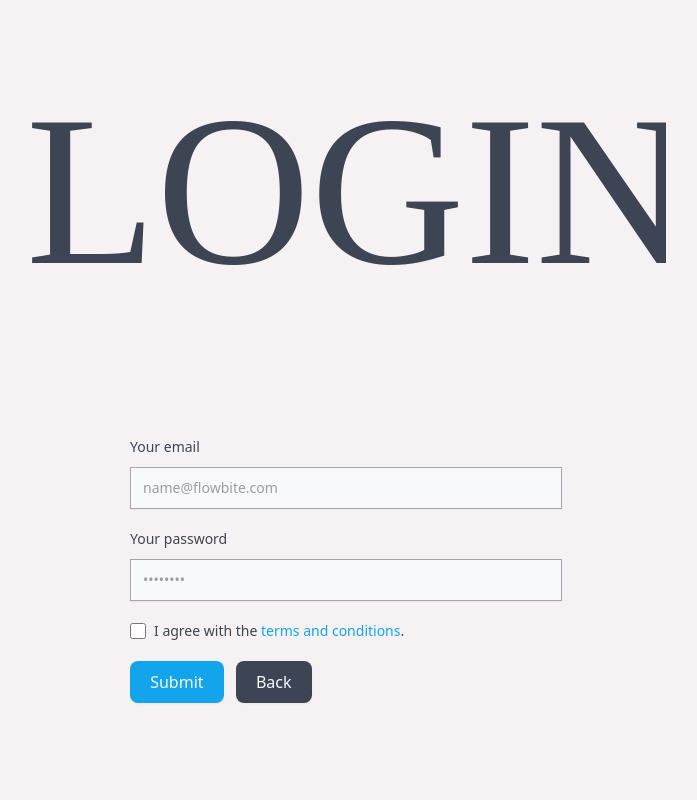
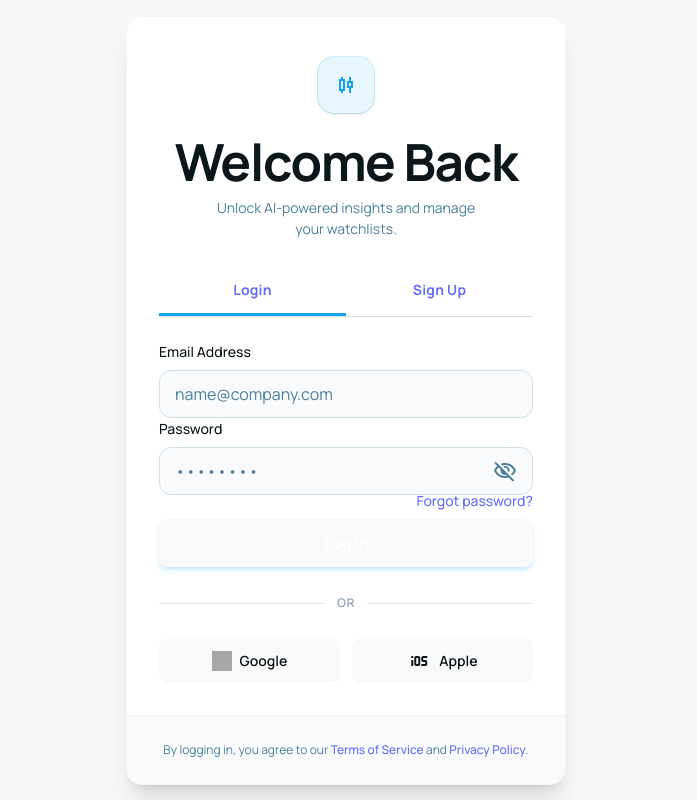
Before and after one commit to Anubha0308/risk-analyzer, a React (Vite) app in the folder animation-main/: page /login in a window 1280 px wide. Shown: the whole page, without its empty margins (294-991 px from the left). Built offline with nearby package versions, Linux system fonts and the light colour scheme; grey boxes are pictures that could not be loaded; a web font is replaced by a local one.

Commit message:
updated login/register ui

```diff
--- a/animation-main/index.html
+++ b/animation-main/index.html
@@ -5,6 +5,8 @@
     <link rel="icon" type="image/svg+xml" href="/vite.svg" />
     <meta name="viewport" content="width=device-width, initial-scale=1.0" />
     <title>animation</title>
+    <link href="https://fonts.googleapis.com/css2?family=Material+Symbols+Outlined:wght,FILL@100..700,0..1&display=swap" rel="stylesheet" />
+    <link href="https://fonts.googleapis.com/css2?family=Manrope:wght@400;500;600;700;800&display=swap" rel="stylesheet" />
 
   </head>
   <body>
--- a/animation-main/src/components/login.jsx
+++ b/animation-main/src/components/login.jsx
@@ -1,6 +1,5 @@
 import React, { useState } from "react";
-import { useNavigate } from "react-router-dom";
-import TextPressure from "./TextPressure.jsx";
+import { useNavigate, Link } from "react-router-dom";
 import ErrorDisplay from "./ErrorDisplay.jsx";
 
 function Login() {
@@ -8,6 +7,7 @@ function Login() {
   const [password, setPassword] = useState("");
   const [error, setError] = useState("");
   const [isSubmitting, setIsSubmitting] = useState(false);
+  const [showPassword, setShowPassword] = useState(false);
   const navigate = useNavigate();
 
   // Email validation
@@ -83,142 +83,142 @@ function Login() {
   };
 
   return (
-    <div
-      className="register-container w-full min-h-screen bg-neutral-primary overflow-x-hidden flex flex-col items-center justify-center"
-      style={{
-        background: "#f6f2f3ff",
-      }}
-    >
+    <div className="min-h-screen bg-[#f6f7f8] flex flex-col items-center justify-center p-4" style={{ fontFamily: "Manrope, sans-serif" }}>
       {error && <ErrorDisplay message={error} onClose={() => setError("")} />}
 
-      <div
-        style={{
-          position: "relative",
-          height: "35vh",
-          width: "50%",
-          display: "flex",
-          alignItems: "center",
-          justifyContent: "center",
-          paddingTop: "20px",
-        }}
-      >
-        <TextPressure
-          text="Login!"
-          flex={true}
-          alpha={false}
-          stroke={false}
-          width={true}
-          weight={true}
-          italic={true}
-          textColor="#3d4453ff"
-          strokeColor="#ff0000"
-          minFontSize={120}
-        />
+      {/* Auth Card Container */}
+      <div className="w-full max-w-[440px] bg-white rounded-2xl shadow-xl overflow-hidden border border-slate-100">
+        {/* Header Section */}
+        <div className="px-8 pt-10 pb-4 text-center">
+          {/* Logo Placeholder */}
+          <div className="inline-flex items-center justify-center w-14 h-14 rounded-2xl bg-[#13a4ec]/10 text-[#13a4ec] mb-5 ring-1 ring-[#13a4ec]/20 shadow-sm">
+            <span className="material-symbols-outlined text-[32px]">candlestick_chart</span>
+          </div>
+          <h1 className="text-[#0d171b] tracking-tight text-[28px] font-bold leading-tight mb-2">Welcome Back</h1>
+          <p className="text-[#4c809a] text-sm font-normal leading-normal max-w-[280px] mx-auto">
+            Unlock AI-powered insights and manage your watchlists.
+          </p>
         </div>
 
-      <div className="register-form w-full lg:w-3/4 h-auto mt-15 flex col items-center justify-center">
-        <form
-          className="max-w-5xl w-full sm:w-3/4 md:w-1/2 mx-auto px-6 py-8 bg-transparent"
-          onSubmit={handleSubmit}
+        {/* Tabs */}
+        <div className="px-8 mt-4">
+          <div className="flex border-b border-[#cfdfe7]">
+            <Link
+              to="/login"
+              className="flex flex-col items-center justify-center border-b-[3px] border-b-[#13a4ec] text-[#0d171b] pb-[13px] pt-2 flex-1 cursor-pointer transition-colors"
             >
-          <div className="mb-5">
-            <label
-              htmlFor="email"
-              className="block mb-2.5 text-sm font-medium"
-              style={{ color: "#3d4453ff" }}
+              <p className="text-sm font-bold leading-normal tracking-[0.015em]">Login</p>
+            </Link>
+            <Link
+              to="/register"
+              className="flex flex-col items-center justify-center border-b-[3px] border-b-transparent text-[#4c809a] hover:text-slate-600 pb-[13px] pt-2 flex-1 cursor-pointer transition-colors"
             >
-              Your email
-            </label>
+              <p className="text-sm font-bold leading-normal tracking-[0.015em]">Sign Up</p>
+            </Link>
+          </div>
+        </div>
+
+        {/* Form Section */}
+        <div className="p-8 pt-6 flex flex-col gap-5">
+          <form onSubmit={handleSubmit}>
+            {/* Email Field */}
+            <label className="flex flex-col gap-2">
+              <p className="text-[#0d171b] text-sm font-medium leading-normal">Email Address</p>
+              <div className="relative">
                 <input
                   type="email"
                   id="email"
+                  name="email"
                   value={email}
                   onChange={(e) => setEmail(e.target.value)}
-              className="bg-neutral-secondary-medium border border-default-medium text-sm rounded-base focus:ring-brand focus:border-brand block w-full px-3 py-2.5 shadow-xs"
-              style={{
-                backgroundColor: "#f7f9fbff",
-                borderColor: "#a8a4abff",
-                color: "#3d4453ff",
-              }}
-              placeholder="name@flowbite.com"
+                  className="flex w-full min-w-0 flex-1 resize-none overflow-hidden rounded-xl text-[#0d171b] focus:outline-0 focus:ring-2 focus:ring-[#13a4ec]/20 border border-[#cfdfe7] bg-slate-50 focus:border-[#13a4ec] h-12 placeholder:text-[#4c809a] px-[15px] text-base font-normal leading-normal transition-all"
+                  placeholder="name@company.com"
                   required
                 />
               </div>
-          <div className="mb-5">
-            <label
-              htmlFor="password"
-              className="block mb-2.5 text-sm font-medium"
-              style={{ color: "#3d4453ff" }}
-            >
-              Your password
             </label>
+
+            {/* Password Field */}
+            <label className="flex flex-col gap-2">
+              <div className="flex justify-between items-center">
+                <p className="text-[#0d171b] text-sm font-medium leading-normal">Password</p>
+              </div>
+              <div className="flex w-full flex-1 items-stretch rounded-xl relative">
                 <input
-              type="password"
+                  type={showPassword ? "text" : "password"}
                   id="password"
+                  name="password"
                   value={password}
                   onChange={(e) => setPassword(e.target.value)}
-              className="bg-neutral-secondary-medium border border-default-medium text-sm rounded-base focus:ring-brand focus:border-brand block w-full px-3 py-2.5 shadow-xs"
-              style={{
-                backgroundColor: "#f7f9fbff",
-                borderColor: "#a8a4abff",
-                color: "#3d4453ff",
-              }}
+                  className="flex w-full min-w-0 flex-1 resize-none overflow-hidden rounded-xl text-[#0d171b] focus:outline-0 focus:ring-2 focus:ring-[#13a4ec]/20 border border-[#cfdfe7] bg-slate-50 focus:border-[#13a4ec] h-12 placeholder:text-[#4c809a] px-[15px] pr-12 text-base font-normal leading-normal transition-all"
                   placeholder="••••••••"
                   required
                 />
+                <div className="absolute right-0 top-0 h-full flex items-center justify-center pr-4">
+                  <span
+                    className="material-symbols-outlined text-[#4c809a] cursor-pointer hover:text-[#13a4ec] transition-colors text-[20px]"
+                    onClick={() => setShowPassword(!showPassword)}
+                  >
+                    {showPassword ? "visibility" : "visibility_off"}
+                  </span>
                 </div>
-          <label htmlFor="remember" className="flex items-center mb-5">
-            <input
-              id="remember"
-              type="checkbox"
-              value=""
-              className="w-4 h-4 border border-default-medium rounded-xs bg-neutral-secondary-medium focus:ring-2 focus:ring-brand-soft"
-              style={{
-                borderColor: "#a8a4abff",
-                backgroundColor: "#f7f9fbff",
-              }}
-              required
-            />
-            <p
-              className="ms-2 text-sm font-medium select-none"
-              style={{ color: "#3d4453ff" }}
-            >
-              I agree with the{" "}
-              <a
-                href="#"
-                className="hover:underline"
-                style={{ color: "#13a4ecff" }}
-              >
-                terms and conditions
-              </a>
-              .
-            </p>
+              </div>
             </label>
-          <div className="flex gap-3">
+
+            {/* Forgot Password Link */}
+            <div className="flex justify-end -mt-1">
+              <a href="#" className="text-[#13a4ec] hover:text-[#0f8ac4] text-sm font-semibold transition-colors">Forgot password?</a>
+            </div>
+
+            {/* Primary Action */}
             <button
               type="submit"
               disabled={isSubmitting}
-              className="box-border border border-transparent hover:bg-brand-strong focus:ring-4 focus:ring-brand-medium shadow-xs font-medium leading-5 rounded-base text-sm px-4 py-2.5 focus:outline-none disabled:opacity-50 disabled:cursor-not-allowed"
-              style={{
-                backgroundColor: "#13a4ecff",
-                color: "#f3f9ffff",
-              }}
+              className="w-full h-12 bg-[#13a4ec] hover:bg-[#0f8ac4] text-white text-base font-bold rounded-xl shadow-md shadow-[#13a4ec]/20 hover:shadow-lg hover:shadow-[#13a4ec]/30 transition-all duration-200 flex items-center justify-center gap-2 mt-2 disabled:opacity-50 disabled:cursor-not-allowed"
             >
-              {isSubmitting ? "Submitting..." : "Submit"}
+              <span>{isSubmitting ? "Logging in..." : "Log In"}</span>
+            </button>
+          </form>
+
+          {/* Divider */}
+          <div className="relative flex py-2 items-center justify-center gap-3">
+            <div className="h-px bg-slate-200 flex-1"></div>
+            <span className="text-slate-400 text-xs font-semibold uppercase tracking-wider">Or</span>
+            <div className="h-px bg-slate-200 flex-1"></div>
+          </div>
+
+          {/* Social Buttons */}
+          <div className="grid grid-cols-2 gap-3">
+            <button
+              type="button"
+              className="flex items-center justify-center gap-2 h-11 border border-[#cfdfe7] rounded-xl hover:bg-slate-50 transition-colors bg-white group"
+            >
+              <img
+                alt="Google"
+                className="w-5 h-5 opacity-90 group-hover:opacity-100 transition-opacity"
+                src="https://lh3.googleusercontent.com/aida-public/AB6AXuAqIycVTZ6jJavSjIa2SgcdAisX1fqqsrbPdwTmLFrMl9Iq0KkxYwgmMQYJil78PyF1uE9ejo9Tsucb46jJcNCNG64p2qbjEafSlLdGvUsDZq3m6ZAx1UovYLZt7DEnZa2g1qUGYNnNOVzMeGUyYi-zKWn78yU6MZRAWSnofRGfmcWON-8EZwNDX0aTeST0-nnwiq4xKiWPjO9D6g2fPAdnYsDL4CDfNYrYNbZe3R917xvofM3GG1awc2TfdxvXN9o-I1H9nsRK1F4"
+              />
+              <span className="text-[#0d171b] font-semibold text-sm">Google</span>
             </button>
             <button
               type="button"
-              onClick={() => navigate(-1)}
-              className="box-border border border-transparent hover:bg-brand-strong focus:ring-4 focus:ring-brand-medium shadow-xs font-medium leading-5 rounded-base text-sm px-4 py-2.5 focus:outline-none"
-              style={{
-                backgroundColor: "#3d4453ff",
-                color: "#f3f9ffff",
-              }}
+              className="flex items-center justify-center gap-2 h-11 border border-[#cfdfe7] rounded-xl hover:bg-slate-50 transition-colors bg-white group"
             >
-              Back
+              <span className="material-symbols-outlined text-[#0d171b] text-[22px]">ios</span>
+              <span className="text-[#0d171b] font-semibold text-sm">Apple</span>
             </button>
           </div>
-        </form>
+        </div>
+
+        {/* Footer / Terms */}
+        <div className="bg-slate-50 p-6 text-center border-t border-slate-100">
+          <p className="text-[#4c809a] text-xs leading-relaxed">
+            By logging in, you agree to our{" "}
+            <a href="#" className="text-[#0d171b] font-bold hover:text-[#13a4ec] transition-colors">Terms of Service</a>{" "}
+            and{" "}
+            <a href="#" className="text-[#0d171b] font-bold hover:text-[#13a4ec] transition-colors">Privacy Policy</a>.
+          </p>
+        </div>
       </div>
     </div>
   );
--- a/animation-main/src/components/register.jsx
+++ b/animation-main/src/components/register.jsx
@@ -1,6 +1,5 @@
 import React, { useState } from "react";
-import { useNavigate } from "react-router-dom";
-import TextPressure from "./TextPressure.jsx";
+import { useNavigate, Link } from "react-router-dom";
 import ErrorDisplay from "./ErrorDisplay.jsx";
 
 function Register() {
@@ -8,6 +7,7 @@ function Register() {
   const [password, setPassword] = useState("");
   const [error, setError] = useState("");
   const [isSubmitting, setIsSubmitting] = useState(false);
+  const [showPassword, setShowPassword] = useState(false);
   const navigate = useNavigate();
 
   // Email validation
@@ -81,142 +81,142 @@ function Register() {
   };
 
   return (
-    <div
-      className="register-container w-full min-h-screen bg-neutral-primary overflow-x-hidden flex flex-col items-center justify-center"
-      style={{
-        background: "#f6f2f3ff",
-      }}
-    >
+    <div className="min-h-screen bg-[#f6f7f8] flex flex-col items-center justify-center p-4" style={{ fontFamily: "Manrope, sans-serif" }}>
       {error && <ErrorDisplay message={error} onClose={() => setError("")} />}
 
-      <div
-        style={{
-          position: "relative",
-          height: "35vh",
-          width: "50%",
-          display: "flex",
-          alignItems: "center",
-          justifyContent: "center",
-          paddingTop: "50px",
-        }}
-      >
-        <TextPressure
-          text="Register!"
-          flex={true}
-          alpha={false}
-          stroke={false}
-          width={true}
-          weight={true}
-          italic={true}
-          textColor="#3d4453ff"
-          strokeColor="#ff0000"
-          minFontSize={140}
-        />
+      {/* Auth Card Container */}
+      <div className="w-full max-w-[440px] bg-white rounded-2xl shadow-xl overflow-hidden border border-slate-100">
+        {/* Header Section */}
+        <div className="px-8 pt-10 pb-4 text-center">
+          {/* Logo Placeholder */}
+          <div className="inline-flex items-center justify-center w-14 h-14 rounded-2xl bg-[#13a4ec]/10 text-[#13a4ec] mb-5 ring-1 ring-[#13a4ec]/20 shadow-sm">
+            <span className="material-symbols-outlined text-[32px]">candlestick_chart</span>
+          </div>
+          <h1 className="text-[#0d171b] tracking-tight text-[28px] font-bold leading-tight mb-2">Welcome Back</h1>
+          <p className="text-[#4c809a] text-sm font-normal leading-normal max-w-[280px] mx-auto">
+            Unlock AI-powered insights and manage your watchlists.
+          </p>
         </div>
 
-      <div className="register-form w-full lg:w-3/4 h-auto mt-15 flex col items-center justify-center">
-        <form
-          className="max-w-5xl w-full sm:w-3/4 md:w-1/2 mx-auto px-6 py-8 bg-transparent"
-          onSubmit={handleSubmit}
+        {/* Tabs */}
+        <div className="px-8 mt-4">
+          <div className="flex border-b border-[#cfdfe7]">
+            <Link
+              to="/login"
+              className="flex flex-col items-center justify-center border-b-[3px] border-b-transparent text-[#4c809a] hover:text-slate-600 pb-[13px] pt-2 flex-1 cursor-pointer transition-colors"
             >
-          <div className="mb-5">
-            <label
-              htmlFor="email"
-              className="block mb-2.5 text-sm font-medium"
-              style={{ color: "#3d4453ff" }}
+              <p className="text-sm font-bold leading-normal tracking-[0.015em]">Login</p>
+            </Link>
+            <Link
+              to="/register"
+              className="flex flex-col items-center justify-center border-b-[3px] border-b-[#13a4ec] text-[#0d171b] pb-[13px] pt-2 flex-1 cursor-pointer transition-colors"
             >
-              Your email
-            </label>
+              <p className="text-sm font-bold leading-normal tracking-[0.015em]">Sign Up</p>
+            </Link>
+          </div>
+        </div>
+
+        {/* Form Section */}
+        <div className="p-8 pt-6 flex flex-col gap-5">
+          <form onSubmit={handleSubmit}>
+            {/* Email Field */}
+            <label className="flex flex-col gap-2">
+              <p className="text-[#0d171b] text-sm font-medium leading-normal">Email Address</p>
+              <div className="relative">
                 <input
                   type="email"
                   id="email"
+                  name="email"
                   value={email}
                   onChange={(e) => setEmail(e.target.value)}
-              className="bg-neutral-secondary-medium border border-default-medium text-sm rounded-base focus:ring-brand focus:border-brand block w-full px-3 py-2.5 shadow-xs"
-              style={{
-                backgroundColor: "#f7f9fbff",
-                borderColor: "#a8a4abff",
-                color: "#3d4453ff",
-              }}
-              placeholder="name@flowbite.com"
+                  className="flex w-full min-w-0 flex-1 resize-none overflow-hidden rounded-xl text-[#0d171b] focus:outline-0 focus:ring-2 focus:ring-[#13a4ec]/20 border border-[#cfdfe7] bg-slate-50 focus:border-[#13a4ec] h-12 placeholder:text-[#4c809a] px-[15px] text-base font-normal leading-normal transition-all"
+                  placeholder="name@company.com"
                   required
                 />
               </div>
-          <div className="mb-5">
-            <label
-              htmlFor="password"
-              className="block mb-2.5 text-sm font-medium"
-              style={{ color: "#3d4453ff" }}
-            >
-              Your password
             </label>
+
+            {/* Password Field */}
+            <label className="flex flex-col gap-2">
+              <div className="flex justify-between items-center">
+                <p className="text-[#0d171b] text-sm font-medium leading-normal">Password</p>
+              </div>
+              <div className="flex w-full flex-1 items-stretch rounded-xl relative">
                 <input
-              type="password"
+                  type={showPassword ? "text" : "password"}
                   id="password"
+                  name="password"
                   value={password}
                   onChange={(e) => setPassword(e.target.value)}
-              className="bg-neutral-secondary-medium border border-default-medium text-sm rounded-base focus:ring-brand focus:border-brand block w-full px-3 py-2.5 shadow-xs"
-              style={{
-                backgroundColor: "#f7f9fbff",
-                borderColor: "#a8a4abff",
-                color: "#3d4453ff",
-              }}
+                  className="flex w-full min-w-0 flex-1 resize-none overflow-hidden rounded-xl text-[#0d171b] focus:outline-0 focus:ring-2 focus:ring-[#13a4ec]/20 border border-[#cfdfe7] bg-slate-50 focus:border-[#13a4ec] h-12 placeholder:text-[#4c809a] px-[15px] pr-12 text-base font-normal leading-normal transition-all"
                   placeholder="••••••••"
                   required
                 />
+                <div className="absolute right-0 top-0 h-full flex items-center justify-center pr-4">
+                  <span
+                    className="material-symbols-outlined text-[#4c809a] cursor-pointer hover:text-[#13a4ec] transition-colors text-[20px]"
+                    onClick={() => setShowPassword(!showPassword)}
+                  >
+                    {showPassword ? "visibility" : "visibility_off"}
+                  </span>
                 </div>
-          <label htmlFor="remember" className="flex items-center mb-5">
-            <input
-              id="remember"
-              type="checkbox"
-              value=""
-              className="w-4 h-4 border border-default-medium rounded-xs bg-neutral-secondary-medium focus:ring-2 focus:ring-brand-soft"
-              style={{
-                borderColor: "#a8a4abff",
-                backgroundColor: "#f7f9fbff",
-              }}
-              required
-            />
-            <p
-              className="ms-2 text-sm font-medium select-none"
-              style={{ color: "#3d4453ff" }}
-            >
-              I agree with the{" "}
-              <a
-                href="#"
-                className="hover:underline"
-                style={{ color: "#13a4ecff" }}
-              >
-                terms and conditions
-              </a>
-              .
-            </p>
+              </div>
             </label>
-          <div className="flex gap-3">
+
+            {/* Forgot Password Link */}
+            <div className="flex justify-end -mt-1">
+              <a href="#" className="text-[#13a4ec] hover:text-[#0f8ac4] text-sm font-semibold transition-colors">Forgot password?</a>
+            </div>
+
+            {/* Primary Action */}
             <button
               type="submit"
               disabled={isSubmitting}
-              className="box-border border border-transparent hover:bg-brand-strong focus:ring-4 focus:ring-brand-medium shadow-xs font-medium leading-5 rounded-base text-sm px-4 py-2.5 focus:outline-none disabled:opacity-50 disabled:cursor-not-allowed"
-              style={{
-                backgroundColor: "#13a4ecff",
-                color: "#f3f9ffff",
-              }}
+              className="w-full h-12 bg-[#13a4ec] hover:bg-[#0f8ac4] text-white text-base font-bold rounded-xl shadow-md shadow-[#13a4ec]/20 hover:shadow-lg hover:shadow-[#13a4ec]/30 transition-all duration-200 flex items-center justify-center gap-2 mt-2 disabled:opacity-50 disabled:cursor-not-allowed"
             >
-              {isSubmitting ? "Submitting..." : "Submit"}
+              <span>{isSubmitting ? "Registering..." : "Sign Up"}</span>
+            </button>
+          </form>
+
+          {/* Divider */}
+          <div className="relative flex py-2 items-center justify-center gap-3">
+            <div className="h-px bg-slate-200 flex-1"></div>
+            <span className="text-slate-400 text-xs font-semibold uppercase tracking-wider">Or</span>
+            <div className="h-px bg-slate-200 flex-1"></div>
+          </div>
+
+          {/* Social Buttons */}
+          <div className="grid grid-cols-2 gap-3">
+            <button
+              type="button"
+              className="flex items-center justify-center gap-2 h-11 border border-[#cfdfe7] rounded-xl hover:bg-slate-50 transition-colors bg-white group"
+            >
+              <img
+                alt="Google"
+                className="w-5 h-5 opacity-90 group-hover:opacity-100 transition-opacity"
+                src="https://lh3.googleusercontent.com/aida-public/AB6AXuAqIycVTZ6jJavSjIa2SgcdAisX1fqqsrbPdwTmLFrMl9Iq0KkxYwgmMQYJil78PyF1uE9ejo9Tsucb46jJcNCNG64p2qbjEafSlLdGvUsDZq3m6ZAx1UovYLZt7DEnZa2g1qUGYNnNOVzMeGUyYi-zKWn78yU6MZRAWSnofRGfmcWON-8EZwNDX0aTeST0-nnwiq4xKiWPjO9D6g2fPAdnYsDL4CDfNYrYNbZe3R917xvofM3GG1awc2TfdxvXN9o-I1H9nsRK1F4"
+              />
+              <span className="text-[#0d171b] font-semibold text-sm">Google</span>
             </button>
             <button
               type="button"
-              onClick={() => navigate(-1)}
-              className="box-border border border-transparent hover:bg-brand-strong focus:ring-4 focus:ring-brand-medium shadow-xs font-medium leading-5 rounded-base text-sm px-4 py-2.5 focus:outline-none"
-              style={{
-                backgroundColor: "#3d4453ff",
-                color: "#f3f9ffff",
-              }}
+              className="flex items-center justify-center gap-2 h-11 border border-[#cfdfe7] rounded-xl hover:bg-slate-50 transition-colors bg-white group"
             >
-              Back
+              <span className="material-symbols-outlined text-[#0d171b] text-[22px]">ios</span>
+              <span className="text-[#0d171b] font-semibold text-sm">Apple</span>
             </button>
           </div>
-        </form>
+        </div>
+
+        {/* Footer / Terms */}
+        <div className="bg-slate-50 p-6 text-center border-t border-slate-100">
+          <p className="text-[#4c809a] text-xs leading-relaxed">
+            By signing up, you agree to our{" "}
+            <a href="#" className="text-[#0d171b] font-bold hover:text-[#13a4ec] transition-colors">Terms of Service</a>{" "}
+            and{" "}
+            <a href="#" className="text-[#0d171b] font-bold hover:text-[#13a4ec] transition-colors">Privacy Policy</a>.
+          </p>
+        </div>
       </div>
     </div>
   );
```
Also changed, not shown: 1 other file (tests, documents, lock files or other folders). Lines whose indentation alone changed are shown as unchanged.
